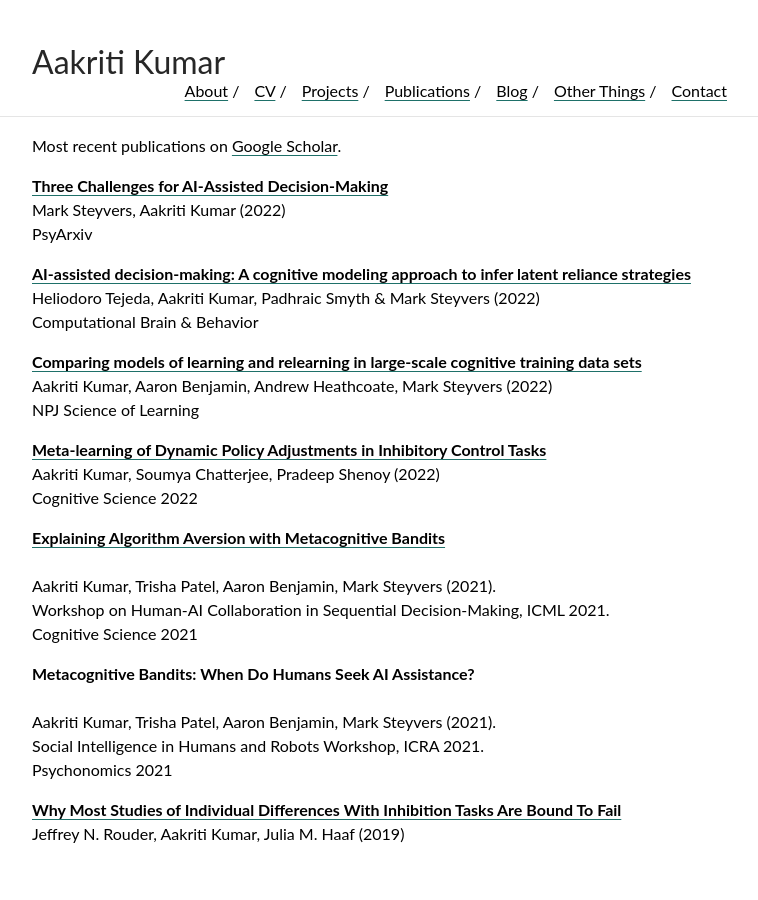
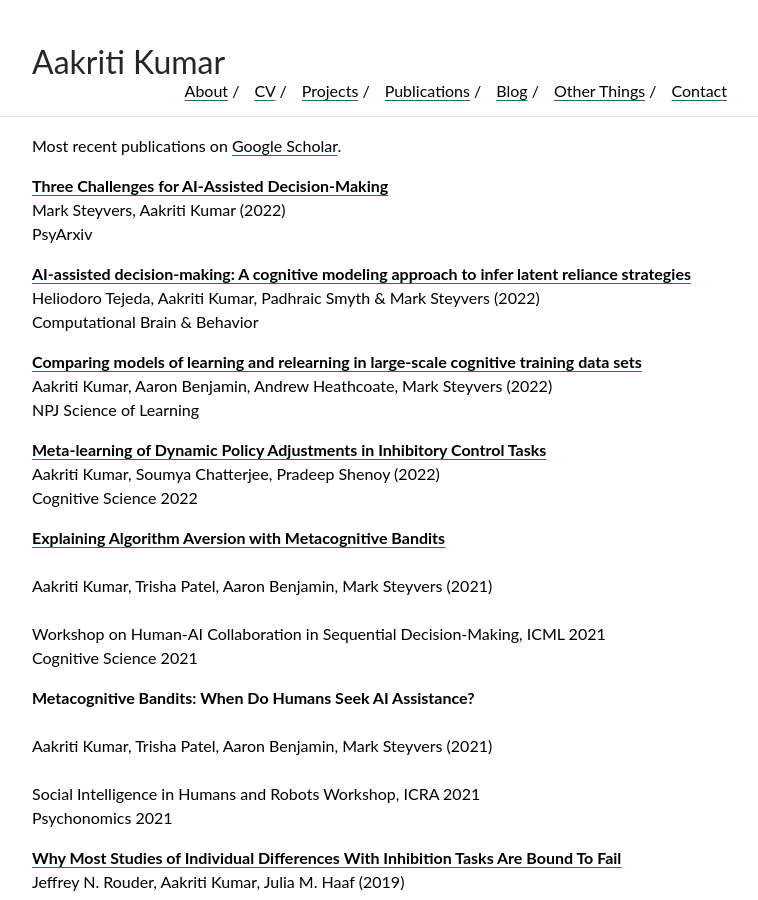
Before and after one commit to aakriti1kumar/aakriti1kumar.github.io, a Jekyll site: the page built from pubs.md, in a window 1280 px wide. Shown: the whole page, without its empty margins (258-1016 px from the left). Built offline with Jekyll 4.4.1, drawn with Linux system fonts in a browser that asks for light colours; our own code applies the rules of GitHub Pages for plain Markdown files.

Commit message:
Update pubs.md

```diff
--- a/pubs.md
+++ b/pubs.md
@@ -18,13 +18,13 @@ Aakriti Kumar, Soumya Chatterjee, Pradeep Shenoy (2022)<br>
 Cognitive Science 2022<br>
 
 [**Explaining Algorithm Aversion with Metacognitive Bandits**](https://escholarship.org/content/qt7xc470dt/qt7xc470dt.pdf)<br>
-Aakriti Kumar, Trisha Patel, Aaron Benjamin, Mark Steyvers (2021).
-Workshop on Human-AI Collaboration in Sequential Decision-Making, ICML 2021.<br>
+Aakriti Kumar, Trisha Patel, Aaron Benjamin, Mark Steyvers (2021)<br>
+Workshop on Human-AI Collaboration in Sequential Decision-Making, ICML 2021<br>
 Cognitive Science 2021<br>
 
 **Metacognitive Bandits: When Do Humans Seek AI Assistance?**<br>
-Aakriti Kumar, Trisha Patel, Aaron Benjamin, Mark Steyvers (2021).
-Social Intelligence in Humans and Robots Workshop, ICRA 2021.
+Aakriti Kumar, Trisha Patel, Aaron Benjamin, Mark Steyvers (2021)<br>
+Social Intelligence in Humans and Robots Workshop, ICRA 2021<br>
 Psychonomics 2021<br>
 
 [**Why Most Studies of Individual Differences With Inhibition Tasks Are Bound To Fail**](https://psyarxiv.com/3cjr5/download?format=pdf)<br>
```
